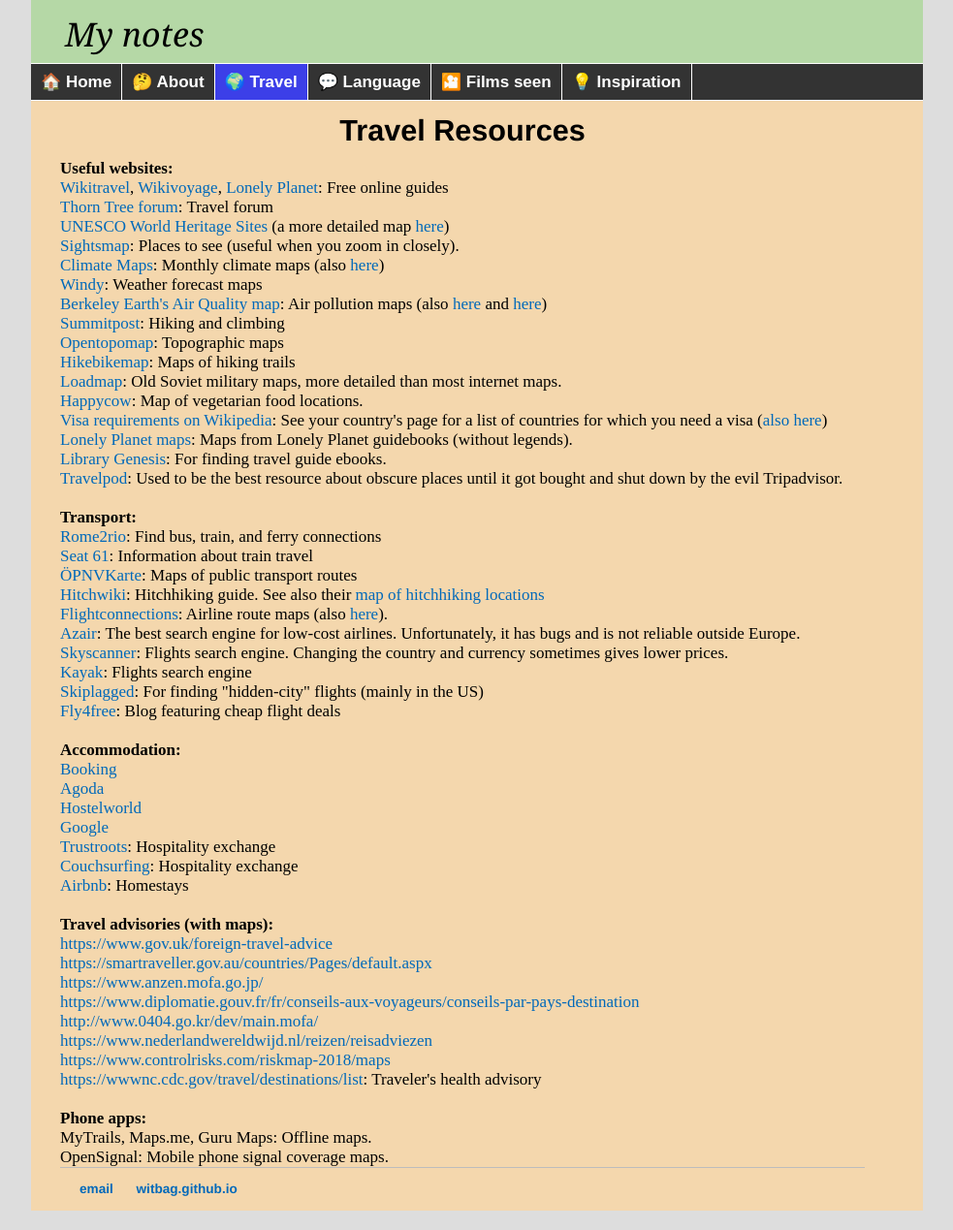
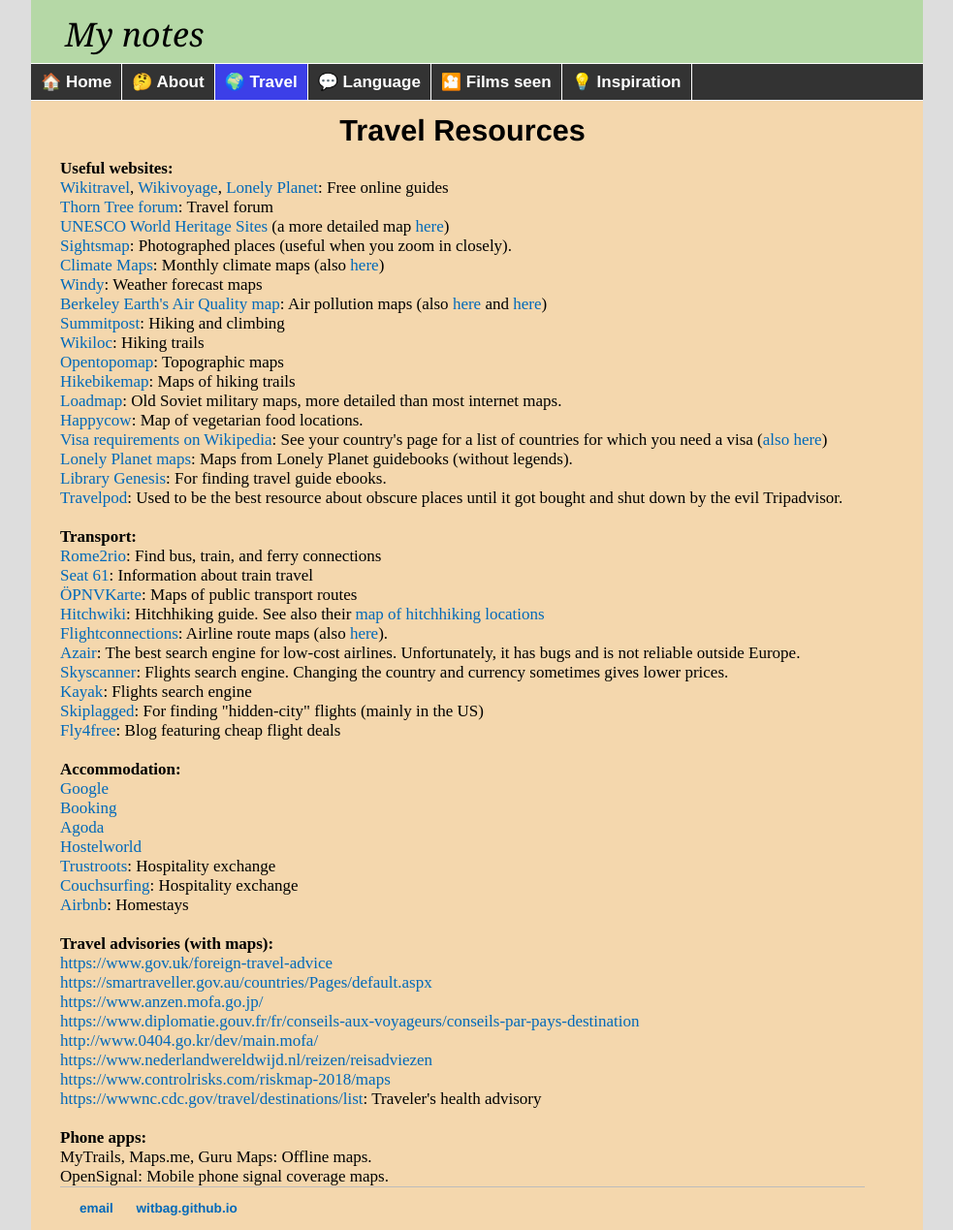
Before and after one commit to witbag/witbag.github.io, a Jekyll site: the page built from travel/resources.html, in a window 1280 px wide. Shown: the whole page at 97% size, without its empty margins (148-1131 px from the left). Built offline with Jekyll 4.4.1, drawn with Linux system fonts in a browser that asks for light colours.

Commit message:
Update resources.html

```diff
--- a/travel/resources.html
+++ b/travel/resources.html
@@ -12,11 +12,12 @@
 <a href="https://wikitravel.org/en/Main_Page" target=_blank>Wikitravel</a>, <a href="https://en.wikivoyage.org/wiki/Main_Page" target=_blank>Wikivoyage</a>, <a href="https://www.lonelyplanet.com/places" target=_blank>Lonely Planet</a>: Free online guides<br>
 <a href="https://www.lonelyplanet.com/thorntree/welcome" target=_blank>Thorn Tree forum</a>: Travel forum<br>
 <a href="http://whc.unesco.org/en/list" target=_blank>UNESCO World Heritage Sites</a> (a more detailed map <a href="https://www.worldheritagesite.org/map" target=_blank>here</a>)<br>
-<a href="http://www.sightsmap.com/" target=_blank>Sightsmap</a>: Places to see (useful when you zoom in closely).<br>
+<a href="http://www.sightsmap.com/" target=_blank>Sightsmap</a>: Photographed places (useful when you zoom in closely).<br>
 <a href="http://climatemaps.romgens.com/" target=_blank>Climate Maps</a>: Monthly climate maps (also <a href="https://climatereanalyzer.org/reanalysis/monthly_maps/index.php" target=_blank>here</a>)<br>
 <a href="https://www.windy.com/-Temperature-temp" target=_blank>Windy</a>: Weather forecast maps<br>
 <a href="http://berkeleyearth.org/air-quality-real-time-map/" target=_blank>Berkeley Earth's Air Quality map</a>: Air pollution maps (also <a href="https://www.airvisual.com/air-quality-map" target=_blank>here</a> and <a href="http://maps.who.int/airpollution" target=_blank>here</a>)<br>
 <a href="https://www.summitpost.org" target=_blank>Summitpost</a>: Hiking and climbing<br>
+<a href="https://www.wikiloc.com/wikiloc/map.do" target=_blank>Wikiloc</a>: Hiking trails<br>
 <a href="https://opentopomap.org" target=_blank>Opentopomap</a>: Topographic maps<br>
 <a href="http://hikebikemap.org" target=_blank>Hikebikemap</a>: Maps of hiking trails<br>
 <a href="http://loadmap.net/en" target=_blank>Loadmap</a>: Old Soviet military maps, more detailed than most internet maps.<br>
@@ -39,10 +40,10 @@
 <a href="https://www.fly4free.com/flight-deals/" target=_blank>Fly4free</a>: Blog featuring cheap flight deals<br>
 <br>
 <a id="accom"></a><b>Accommodation:</b><br>
+<a href="https://www.google.com/search?q=hotels&tbm=lcl" target=_blank>Google</a><br>
 <a href="https://www.booking.com" target=_blank>Booking</a><br>
 <a href="https://www.agoda.com" target=_blank>Agoda</a><br>
 <a href="https://www.hostelworld.com" target=_blank>Hostelworld</a><br>
-<a href="https://www.google.com/search?q=hotels&tbm=lcl" target=_blank>Google</a><br>
 <a href="https://www.trustroots.org" target=_blank>Trustroots</a>: Hospitality exchange<br>
 <a href="https://www.couchsurfing.com" target=_blank>Couchsurfing</a>: Hospitality exchange<br>
 <a href="https://www.airbnb.com/" target=_blank>Airbnb</a>: Homestays<br>
```
